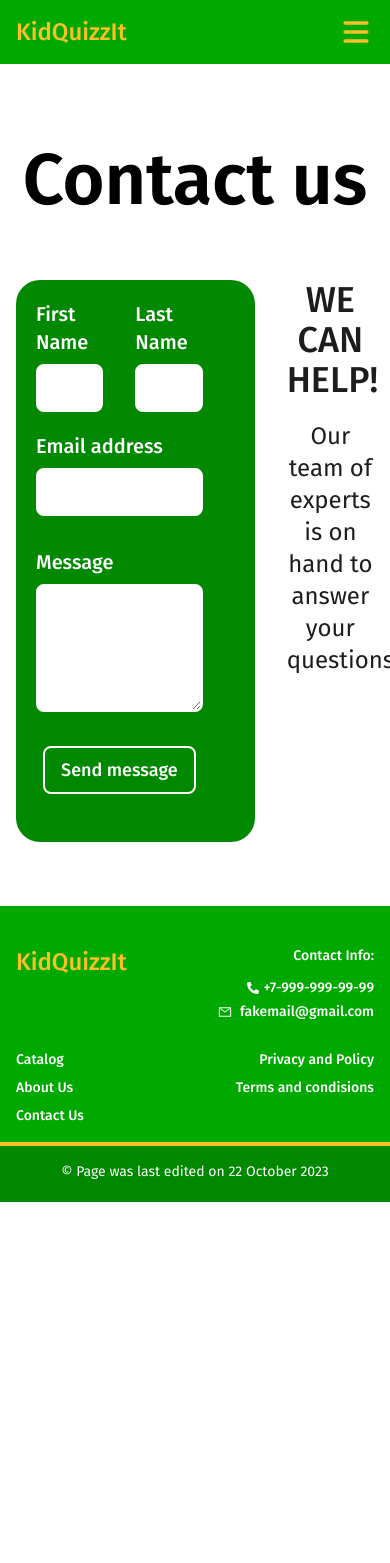
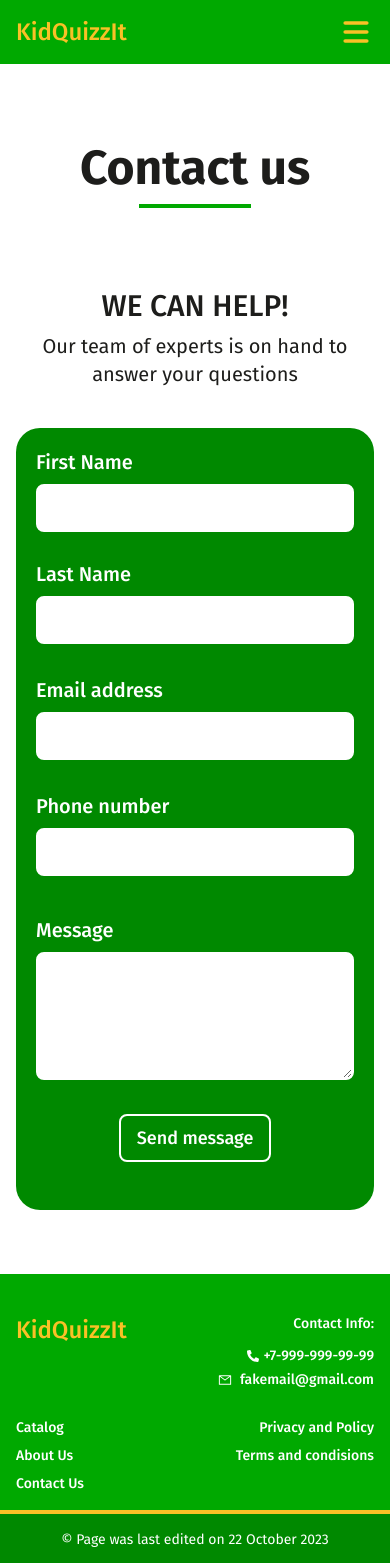
Before and after one commit to nikkhav/kidQuizzIt-frontend, a React (Vite) app: page /contacts in a window 390 px wide. Shown: the top 1563 px of the page. Before the commit the page ends 1202 px from the top, so only its background shows below. Built offline with nearby package versions, Linux system fonts and the light colour scheme; a web font is replaced by a local one.

Commit message:
add contact us page responsive

```diff
--- a/src/pages/Contacts.tsx
+++ b/src/pages/Contacts.tsx
@@ -8,12 +8,15 @@ function Contacts() {
   return (
     <Wrapper>
       <div className="w-full flex-col items-center justify-center">
-        <h1 className="w-full my-16 mx-auto text-center text-7xl font-main font-semibold">
-          Contact us
-        </h1>
-        <div className="w-full flex justify-between items-start mt-6 mb-16">
-          <form className="w-2/3 flex justify-start flex-wrap items-start bg-darkGreen p-5 rounded-3xl">
-            <label htmlFor="" className="w-1/2 pr-8">
+        <div className="w-full flex-col items-center justify-center mb-20">
+          <h2 className="items-center flex-col text-center text-black font-main font-bold text-5xl sm:text-7xl md:text-7xl lg:text-7xl">
+            Contact us
+            <div className="w-28 h-1 bg-green mx-auto mt-3"></div>
+          </h2>
+        </div>
+        <div className="w-full flex flex-col-reverse lg:flex-row justify-center lg:items-start lg:justify-start items-center mt-6 mb-16">
+          <form className="w-full lg:w-3/5 lg:mr-3 flex justify-start flex-wrap items-start bg-darkGreen p-5 rounded-3xl">
+            <label htmlFor="" className="w-full md:w-1/2 md:pr-3 ">
               <p className="font-main font-medium text-white text-xl mb-2">
                 First Name
               </p>
@@ -22,7 +25,7 @@ function Contacts() {
                 className="w-full border-2 border-white h-12 rounded-lg px-4 font-main font-normal text-black text-lg focus:outline-none focus:border-yellow "
               />
             </label>
-            <label htmlFor="" className="w-1/2 pr-8">
+            <label htmlFor="" className="w-full md:w-1/2 md:pl-3 mt-7 md:mt-0 mb-3">
               <p className="font-main font-medium text-white text-xl mb-2">
                 Last Name
               </p>
@@ -31,7 +34,7 @@ function Contacts() {
                 className="w-full border-2 border-white h-12 rounded-lg px-4 font-main font-normal text-black text-lg focus:outline-none focus:border-yellow"
               />
             </label>
-            <label htmlFor="" className="w-full mt-5 mb-1 pr-8">
+            <label htmlFor="" className="w-full md:w-1/2 md:pr-3 mt-5 mb-3">
               <p className="font-main font-medium text-white text-xl mb-2">
                 Email address
               </p>
@@ -40,7 +43,16 @@ function Contacts() {
                 className="w-full border-2 border-white h-12 rounded-lg px-4 font-main font-normal text-black text-lg focus:outline-none focus:border-yellow"
               />
             </label>
-            <label htmlFor="" className="w-full my-7 pr-8">
+            <label htmlFor="" className="w-full md:w-1/2 md:pl-3 mt-5 mb-3">
+              <p className="font-main font-medium text-white text-xl mb-2">
+                Phone number
+              </p>
+              <input
+                type="phone"
+                className="w-full border-2 border-white h-12 rounded-lg px-4 font-main font-normal text-black text-lg focus:outline-none focus:border-yellow"
+              />
+            </label>
+            <label htmlFor="" className="w-full my-7">
               <p className="font-main font-medium text-white text-xl mb-2">
                 Message
               </p>
@@ -55,11 +67,11 @@ function Contacts() {
               </div>
             </label>
           </form>
-          <div className="w-1/3 pl-8 flex-col items-center text-center justify-start">
-            <h2 className="font-main font-medium text-4xl text-black mb-5">
+          <div className="w-full lg:w-2/5 flex-col lg:pl-3 items-center justify-center text-center mb-10">
+            <h2 className="font-main font-medium text-center text-3xl lg:text-5xl text-black mb-2 lg:mb-5 flex justify-center items-center">
               WE CAN HELP!
             </h2>
-            <p className="font-main font-normal text-2xl text-black">
+            <p className="font-main font-normal text-center text-xl lg:text-2xl text-black flex justify-center items-center">
               Our team of experts is on hand to answer your questions
             </p>
           </div>
```
